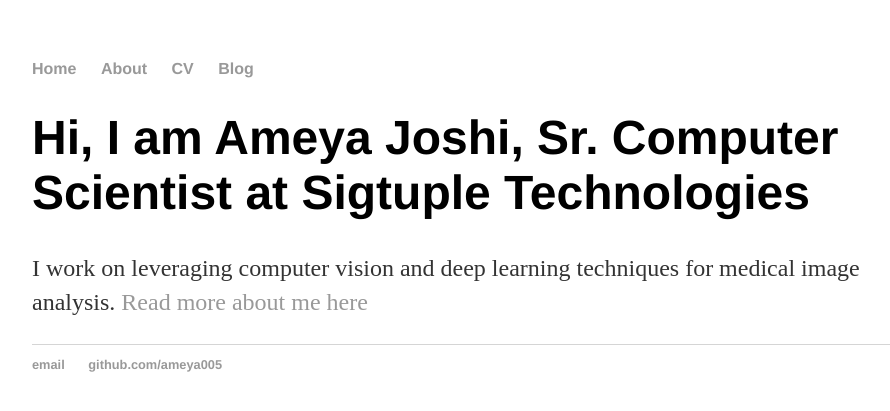
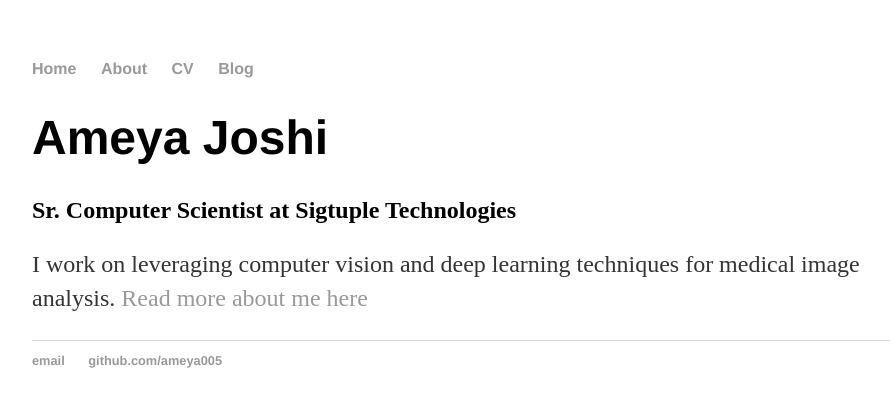
Before and after one commit to rajahoney/ameya005.github.io, a Jekyll site: the page built from index.html, in a window 1280 px wide. Shown: the top 411 px of the page, without its empty margins (160-1050 px from the left). Built offline with Jekyll 4.4.1, drawn with Linux system fonts in a browser that asks for light colours.

Commit message:
Updating

```diff
--- a/index.html
+++ b/index.html
@@ -4,8 +4,11 @@ title: Ameya Joshi
 ---
 <div class="blurb">
 	<h1>
-		Hi, I am Ameya Joshi, Sr. Computer Scientist at Sigtuple Technologies
+		Ameya Joshi
 	</h1>
+	<h2>
+		Sr. Computer Scientist at Sigtuple Technologies
+	</h2>
 	<p>
 		I work on leveraging computer vision and deep learning techniques for medical image analysis.
 		<a href="/about">Read more about me here</a>
```
